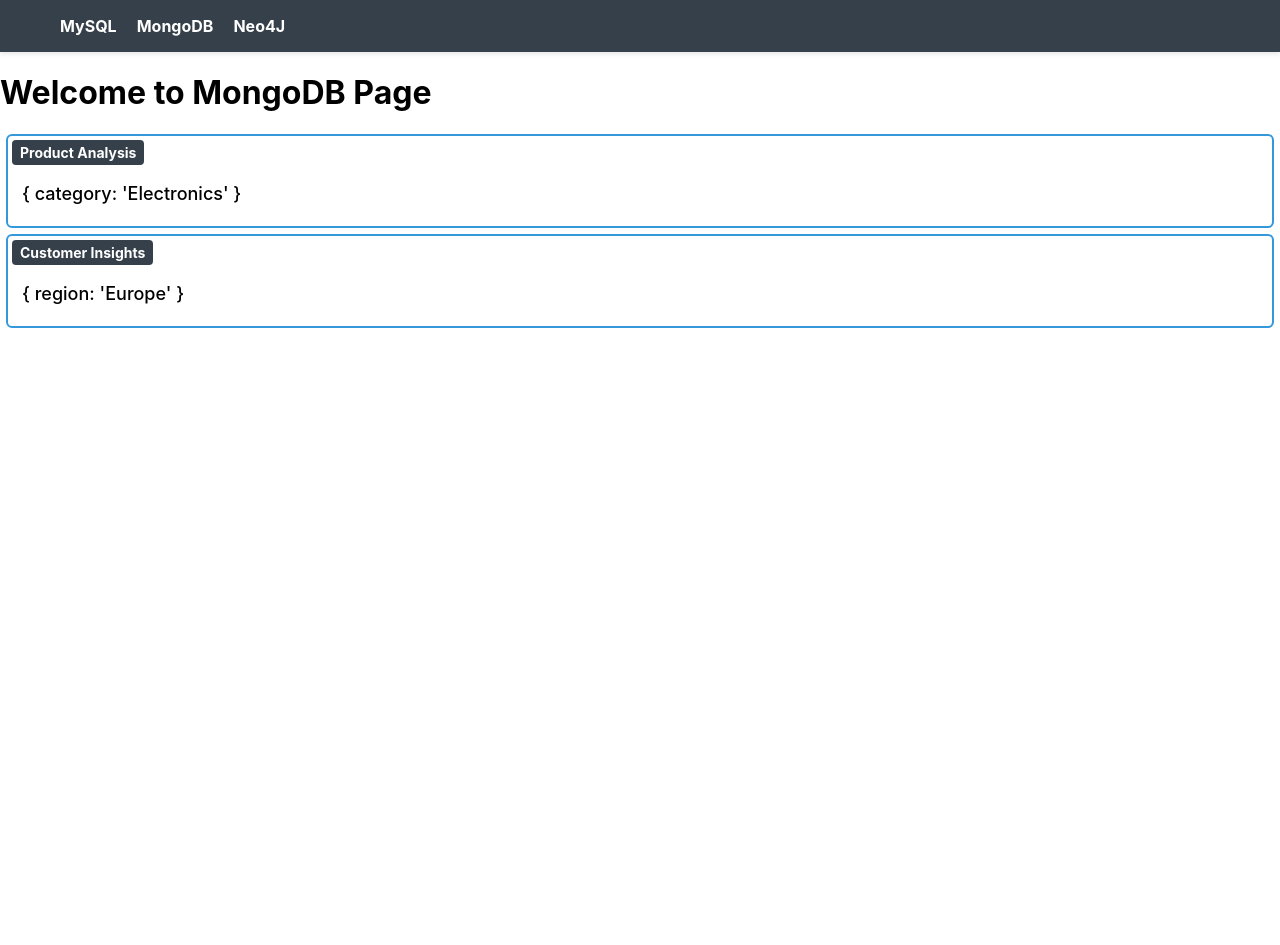
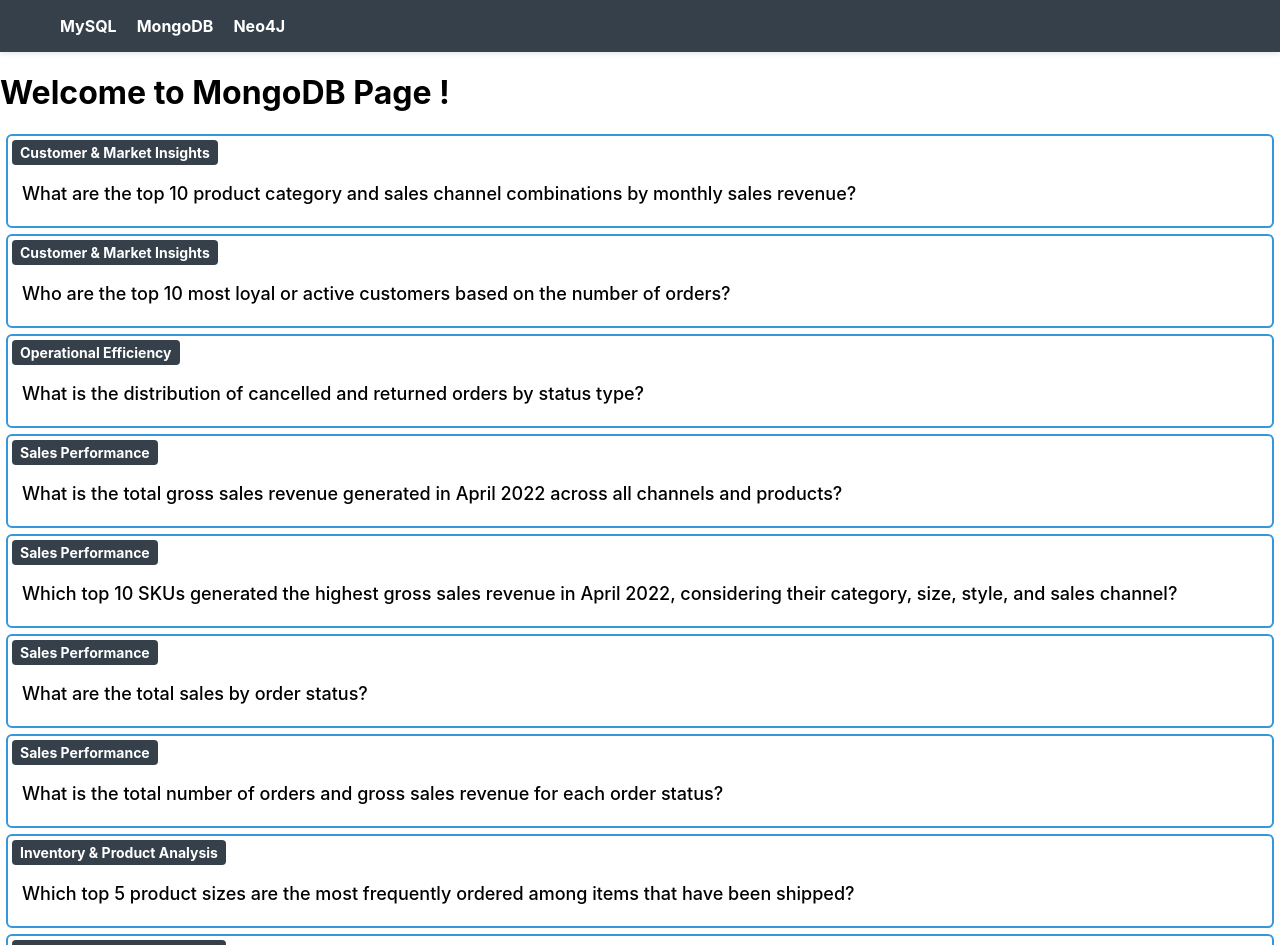
Before and after one commit to knaan-moha/IKT453-DW-Project-, a React (Create React App) app in the folder client/: page /mongodb in a window 1280 px wide. Shown: the top 945 px of the page. Before the commit the page ends 800 px from the top, so only its background shows below. Built offline with nearby package versions, Linux system fonts and the light colour scheme.

Commit message:
included all queries from MySQL in MongoDB page with their corresponding url and queries

```diff
--- a/client/src/pages/MongoDBPage.js
+++ b/client/src/pages/MongoDBPage.js
@@ -2,15 +2,121 @@
 import QueryList from "../components/QueryList";
 
 const mongoQueries = [
-    { text: "{ category: 'Electronics' }", category: "Product Analysis" },
-    { text: "{ region: 'Europe' }", category: "Customer Insights" }
+  {
+    text: `What are the top 10 product category and sales channel combinations by monthly sales revenue?`,
+    category: "Customer & Market Insights",
+    queryUrl:
+      "http://localhost:5000/analytics/mongodb/?pipeline=[%20{%20%22$group%22:%20{%20%22_id%22:%20{%20%22year%22:%20%22$date.year%22,%20%22month%22:%20%22$date.month%22,%20%22category%22:%20%22$product.Category%22,%20%22sales_channel%22:%20%22$fulfillment.Sales_Channel_%22%20},%20%22monthly_sales%22:%20{%20%22$sum%22:%20%22$amount%22%20}%20}%20},%20{%20%22$sort%22:%20{%20%22monthly_sales%22:%20-1%20}%20},%20{%20%22$limit%22:%2010%20},%20{%20%22$project%22:%20{%20%22_id%22:%200,%20%22year%22:%20%22$_id.year%22,%20%22month%22:%20%22$_id.month%22,%20%22category%22:%20%22$_id.category%22,%20%22sales_channel%22:%20%22$_id.sales_channel%22,%20%22monthly_sales%22:%201%20}%20}%20]",
+  },
+  {
+  text: "Who are the top 10 most loyal or active customers based on the number of orders?",
+  category: "Customer & Market Insights",
+  queryUrl: `http://localhost:5000/analytics/mongodb/?pipeline=
+    [
+      {
+        "$group": {
+          "_id": "$customer_id",
+          "total_orders": { "$sum": 1 },
+          "total_spent": { "$sum": "$amount" }
+        }
+      },
+      {
+        "$sort": { "total_orders": -1 }
+      },
+      {
+        "$limit": 10
+      },
+      {
+        "$project": {
+          "_id": 0,
+          "customer_id": "$_id",
+          "total_orders": 1,
+          "total_spent": { "$round": ["$total_spent", 3] }
+        }
+      }
+    ]`
+  },
+
+  {
+  text: "What is the distribution of cancelled and returned orders by status type?",
+  category: "Operational Efficiency",
+  queryUrl: `http://localhost:5000/analytics/mongodb/?pipeline=
+    [
+      {
+        "$match": {
+          "status": {
+            "$in": [
+              "Cancelled",
+              "Shipped - Returned to Seller",
+              "Shipped - Rejected by Buyer",
+              "Shipped - Lost in Transit",
+              "Shipped - Returning to Seller",
+              "Shipped - Damaged"
+            ]
+          }
+        }
+      },
+      {
+        "$group": {
+          "_id": "$status",
+          "total_orders": { "$sum": 1 }
+        }
+      },
+      {
+        "$sort": { "total_orders": -1 }
+      },
+      {
+        "$project": {
+          "_id": 0,
+          "order_status": "$_id",
+          "total_orders": 1
+        }
+      }
+    ]`
+  },
+  {
+  text: `What is the total gross sales revenue generated in April 2022 across all channels and products?`,
+  category: "Sales Performance",
+  queryUrl: "http://localhost:5000/analytics/mongodb/?pipeline=[%20{%20%22$match%22:%20{%20%22date.year%22:%202022,%20%22date.month%22:%204%20}%20},%20{%20%22$group%22:%20{%20%22_id%22:%20{%20%22SKU%22:%20%22$product.SKU%22,%20%22Category%22:%20%22$product.Category%22,%20%22Size%22:%20%22$product.Size%22,%20%22Style%22:%20%22$product.Style%22,%20%22Sales_Channel_%22:%20%22$fulfillment.Sales_Channel_%22%20},%20%22total_gross_sales%22:%20{%20%22$sum%22:%20%22$amount%22%20}%20}%20},%20{%20%22$sort%22:%20{%20%22total_gross_sales%22:%20-1%20}%20},%20{%20%22$limit%22:%2010%20},%20{%20%22$project%22:%20{%20%22_id%22:%200,%20%22Category%22:%20%22$_id.Category%22,%20%22SKU%22:%20%22$_id.SKU%22,%20%22Size%22:%20%22$_id.Size%22,%20%22Style%22:%20%22$_id.Style%22,%20%22Sales_Channel_%22:%20%22$_id.Sales_Channel_%22,%20%22Total_Sales%22:%20%22$total_gross_sales%22%20}%20}%20]"
+  },
+  {
+    text: `Which top 10 SKUs generated the highest gross sales revenue in April 2022, considering their category, size, style, and sales channel?`,
+    category: "Sales Performance",
+    queryUrl: "http://localhost:5000/analytics/mongodb/?pipeline=[%20{%20%22$match%22:%20{%20%22date.year%22:%202022,%20%22date.month%22:%204%20}%20},%20{%20%22$group%22:%20{%20%22_id%22:%20{%20%22SKU%22:%20%22$product.SKU%22,%20%22Category%22:%20%22$product.Category%22,%20%22Size%22:%20%22$product.Size%22,%20%22Style%22:%20%22$product.Style%22,%20%22Sales_Channel_%22:%20%22$fulfillment.Sales_Channel_%22%20},%20%22total_gross_sales%22:%20{%20%22$sum%22:%20%22$amount%22%20}%20}%20},%20{%20%22$sort%22:%20{%20%22total_gross_sales%22:%20-1%20}%20},%20{%20%22$limit%22:%2010%20},%20{%20%22$project%22:%20{%20%22_id%22:%200,%20%22SKU%22:%20%22$_id.SKU%22,%20%22Category%22:%20%22$_id.Category%22,%20%22Size%22:%20%22$_id.Size%22,%20%22Style%22:%20%22$_id.Style%22,%20%22Sales_Channel_%22:%20%22$_id.Sales_Channel_%22,%20%22total_gross_sales%22:%201%20}%20}%20]"
+  },
+  {
+    text: `What are the total sales by order status?`,
+    category: "Sales Performance",
+    queryUrl: "http://localhost:5000/analytics/mongodb/?pipeline=[{%22$group%22:{%22_id%22:%22$status%22,%22total_orders%22:{%22$sum%22:1},%22total_sales%22:{%22$sum%22:%22$amount%22}}},{%22$project%22:{%22order_status%22:%22$_id%22,%22total_orders%22:1,%22total_sales%22:1,%22_id%22:0}},{%22$sort%22:{%22total_sales%22:-1}}]"
+  },
+  {
+    text: `What is the total number of orders and gross sales revenue for each order status?`,
+    category: "Sales Performance",
+    queryUrl: "http://localhost:5000/analytics/mongodb/?pipeline=[{\"$match\":{\"date.year\":{\"$exists\":true},\"date.month\":{\"$exists\":true}}},{\"$group\":{\"_id\":{\"year\":\"$date.year\",\"month\":\"$date.month\"},\"total_monthly_sales\":{\"$sum\":\"$amount\"}}},{\"$sort\":{\"_id.year\":1,\"_id.month\":1}},{\"$project\":{\"_id\":0,\"year\":\"$_id.year\",\"month\":\"$_id.month\",\"total_monthly_sales\":1}}]"
+  },
+
+  {
+    text: `Which top 5 product sizes are the most frequently ordered among items that have been shipped?`,
+    category: "Inventory & Product Analysis",
+    queryUrl: "http://localhost:5000/analytics/mongodb/?pipeline=[{\"$match\":{\"status\":{\"$regex\":\"^Shipped\",\"$options\":\"i\"},\"product.Size\":{\"$ne\":null},\"quantity\":{\"$gt\":0}}},{\"$group\":{\"_id\":\"$product.Size\",\"totalQuantity\":{\"$sum\":\"$quantity\"}}},{\"$sort\":{\"totalQuantity\":-1}},{\"$limit\":5}]"
+  },
+  {
+    text: `Which top 10 products generated the highest total gross sales revenue across all time?`,
+    category: "Inventory & Product Analysis",
+    queryUrl: "http://localhost:5000/analytics/mongodb/?pipeline=[{\"$group\":{\"_id\":{\"SKU\":\"$product.SKU\",\"Category\":\"$product.Category\",\"Size\":\"$product.Size\",\"Style\":\"$product.Style\"},\"total_revenue\":{\"$sum\":\"$amount\"}}},{\"$sort\":{\"total_revenue\":-1}},{\"$limit\":10},{\"$project\":{\"_id\":0,\"SKU\":\"$_id.SKU\",\"Category\":\"$_id.Category\",\"Size\":\"$_id.Size\",\"Style\":\"$_id.Style\",\"total_revenue\":1}}]"
+  },
+  {
+    text: `What is the total sales distribution across product categories, based on gross revenue and order volume?`,
+    category: "Inventory & Product Analysis",
+    queryUrl: "http://localhost:5000/analytics/mongodb/?pipeline=[{\"$group\":{\"_id\":\"$product.Category\",\"total_orders\":{\"$sum\":1},\"total_revenue\":{\"$sum\":\"$amount\"}}},{\"$sort\":{\"total_revenue\":-1}}]"
+  },
 ];
 
 const MongoDBPage = () => {
   return (
     <div>
       <Header />
-      <h1 className="text-3xl font-bold text-center mt-6">Welcome to MongoDB Page</h1>
+      <h1 className="text-3xl font-bold text-center mt-6">Welcome to MongoDB Page !</h1>
       <QueryList queries={mongoQueries} dbType="mongo" />
     </div>
   );
```
